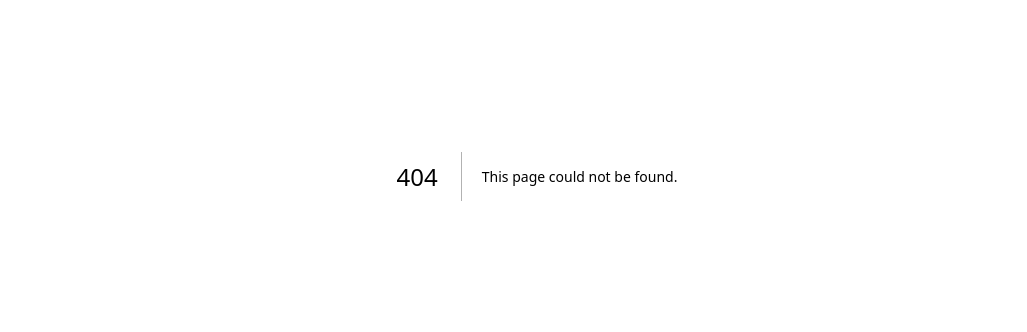
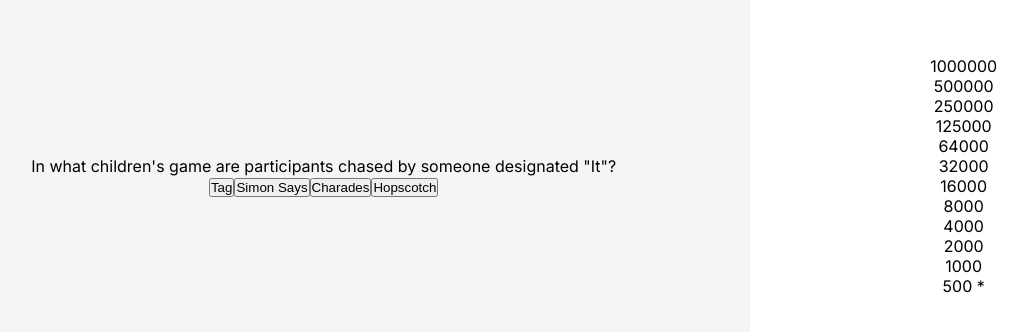
Before and after one commit to koretskiyav/millionaire-game, a Next.js app: page /game in a window 1280 px wide. Before the commit this address had no page. Shown: the part 224-556 px from the top of the page, without its empty margins (103-1130 px from the left). Built offline with nearby package versions, Linux system fonts and the light colour scheme.

Commit message:
add all pages, navigation, game logic

```diff
--- /dev/null
+++ b/src/app/game/page.module.scss
@@ -0,0 +1,25 @@
+@import '../../styles/colors';
+
+.main {
+  display: flex;
+}
+
+.board {
+  display: flex;
+  flex: 2;
+  align-items: center;
+  flex-direction: column;
+  justify-content: center;
+  height: 100vh;
+  background-color: $black-5;
+}
+
+.side {
+  display: flex;
+  flex: 1;
+  align-items: center;
+  flex-direction: column-reverse;
+  justify-content: center;
+  height: 100vh;
+  background-color: $white-100;
+}
--- /dev/null
+++ b/src/app/game/page.tsx
@@ -0,0 +1,49 @@
+'use client';
+
+import React, { useCallback, useState } from 'react';
+import { useRouter } from 'next/navigation';
+import styles from './page.module.scss';
+import questions from '../questions.json';
+
+export default function Game() {
+  const [currentInd, setCurrentInd] = useState(0);
+  const router = useRouter();
+
+  const { question, answers, correct } = questions[currentInd];
+
+  const onAnswer = useCallback(
+    (answer: number) => {
+      if (!correct.includes(answer)) {
+        router.push(`/over?gain=${questions[currentInd - 1]?.gain || 0}`);
+      } else if (!questions[currentInd + 1]) {
+        router.push(`/over?gain=${questions[currentInd].gain}`);
+      } else {
+        setCurrentInd((ind) => ind + 1);
+      }
+    },
+    [correct, currentInd, router],
+  );
+
+  return (
+    <main className={styles.main}>
+      <div className={styles.board}>
+        <div>{question}</div>
+        <div>
+          {answers.map((answer, ind) => (
+            <button type="button" key={answer} onClick={() => onAnswer(ind)}>
+              {answer}
+            </button>
+          ))}
+        </div>
+      </div>
+      <div className={styles.side}>
+        {questions.map((q, ind) => (
+          <div key={q.gain}>
+            {q.gain}
+            {ind === currentInd ? ' *' : ''}
+          </div>
+        ))}
+      </div>
+    </main>
+  );
+}
--- a/src/app/globals.css
+++ b/src/app/globals.css
@@ -3,3 +3,8 @@
   padding: 0;
   margin: 0;
 }
+
+a {
+  color: inherit;
+  text-decoration: none;
+}
--- /dev/null
+++ b/src/app/over/page.module.scss
@@ -0,0 +1,8 @@
+@import '../../styles/colors';
+
+.main {
+  display: flex;
+  align-items: center;
+  justify-content: center;
+  min-height: 100vh;
+}
--- a/src/app/page.module.scss
+++ b/src/app/page.module.scss
@@ -9,6 +9,8 @@
 
 .hand {
   flex: 1;
+  width: auto;
+  height: auto;
 }
 
 .content {
--- a/src/app/page.tsx
+++ b/src/app/page.tsx
@@ -1,4 +1,5 @@
 import React from 'react';
+import Link from 'next/link';
 import Image from 'next/image';
 import styles from './page.module.scss';
 import Button from './components/ui/button/button';
@@ -9,13 +10,16 @@ export default function Home() {
       <Image
         src="/hand.svg"
         alt="hand"
+        priority
         width={624}
         height={367}
         className={styles.hand}
       />
       <div className={styles.content}>
         <p className={styles.headline}>Who wants to be a millionaire?</p>
-        <Button primary>Start</Button>
+        <Button primary>
+          <Link href="/game">Start</Link>
+        </Button>
       </div>
     </main>
   );
--- /dev/null
+++ b/src/app/questions.json
@@ -0,0 +1,158 @@
+[
+  {
+    "question": "In what children's game are participants chased by someone designated \"It\"?",
+    "answers": [
+      "Tag",
+      "Simon Says",
+      "Charades",
+      "Hopscotch"
+    ],
+    "correct": [
+      0
+    ],
+    "gain": 500
+  },
+  {
+    "question": "On a radio, stations are changed by using what control?",
+    "answers": [
+      "Tuning",
+      "Volume",
+      "Bass",
+      "Treble"
+    ],
+    "correct": [
+      0
+    ],
+    "gain": 1000
+  },
+  {
+    "question": "Which material is most dense?",
+    "answers": [
+      "Silver",
+      "Styrofoam",
+      "Butter",
+      "Gold"
+    ],
+    "correct": [
+      3
+    ],
+    "gain": 2000
+  },
+  {
+    "question": "Which state in the United States is largest by area?",
+    "answers": [
+      "Alaska",
+      "California",
+      "Texas",
+      "Hawaii"
+    ],
+    "correct": [
+      0
+    ],
+    "gain": 4000
+  },
+  {
+    "question": "What is Aurora Borealis commonly known as?",
+    "answers": [
+      "Fairy Dust",
+      "Northern Lights",
+      "Book of ages",
+      "a Game of Thrones main character"
+    ],
+    "correct": [
+      1
+    ],
+    "gain": 8000
+  },
+  {
+    "question": "Galileo was an Italian astronomer who",
+    "answers": [
+      "developed the telescope",
+      "discovered four satellites of Jupiter",
+      "discovered that the movement of pendulum produces a regular time measurement",
+      "All of the above"
+    ],
+    "correct": [
+      3
+    ],
+    "gain": 16000
+  },
+  {
+    "question": "Exposure to sunlight helps a person improve his health because",
+    "answers": [
+      "the infrared light kills bacteria in the body",
+      "resistance power increases",
+      "the pigment cells in the skin get stimulated and produce a healthy tan",
+      "the ultraviolet rays convert skin oil into Vitamin D"
+    ],
+    "correct": [
+      3
+    ],
+    "gain": 32000
+  },
+  {
+    "question": "Sir Thomas Fearnley Cup is awarded to",
+    "answers": [
+      "a club or a local sport association for remarkable achievements",
+      "amateur athlete, not necessarily an Olympian",
+      "National Olympic Committee for outstanding work",
+      "None of the above"
+    ],
+    "correct": [
+      0
+    ],
+    "gain": 64000
+  },
+  {
+    "question": "Oscar Awards were instituted in",
+    "answers": [
+      "1968",
+      "1929",
+      "1901",
+      "1965"
+    ],
+    "correct": [
+      1
+    ],
+    "gain": 125000
+  },
+  {
+    "question": "When did Margaret Thatcher became the first female Prime Minister of Britain?",
+    "answers": [
+      "1998",
+      "1989",
+      "1979",
+      "1800"
+    ],
+    "correct": [
+      2
+    ],
+    "gain": 250000
+  },
+  {
+    "question": "When is the International Workers' Day?",
+    "answers": [
+      "15th April",
+      "12th December",
+      "1st May",
+      "1st August"
+    ],
+    "correct": [
+      2
+    ],
+    "gain": 500000
+  },
+  {
+    "question": "When did China test their first atomic device?",
+    "answers": [
+      "1962",
+      "1963",
+      "1964",
+      "1965"
+    ],
+    "correct": [
+      2
+    ],
+    "gain": 1000000
+  }
+]
--- a/src/styles/colors.scss
+++ b/src/styles/colors.scss
@@ -1,4 +1,6 @@
 $white-100: #ffffff;
+
+$black-5: #f5f5f7;
 
 $orange-5: #fff3eb;
 $orange-100: #ff8b37;
```
Also changed, not shown: src/app/over/page.tsx (added, +22 -0 lines).
